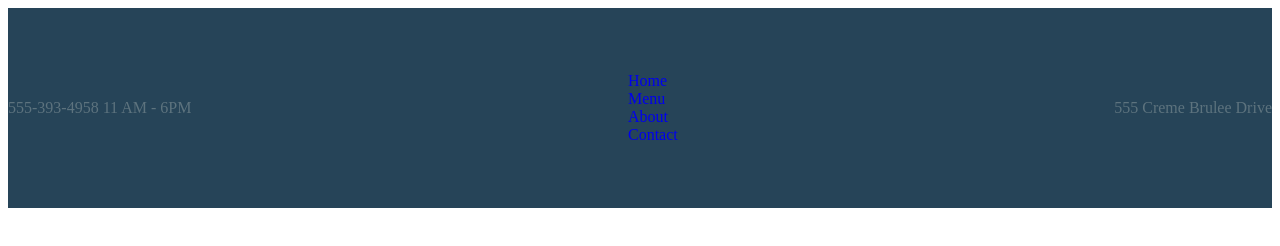
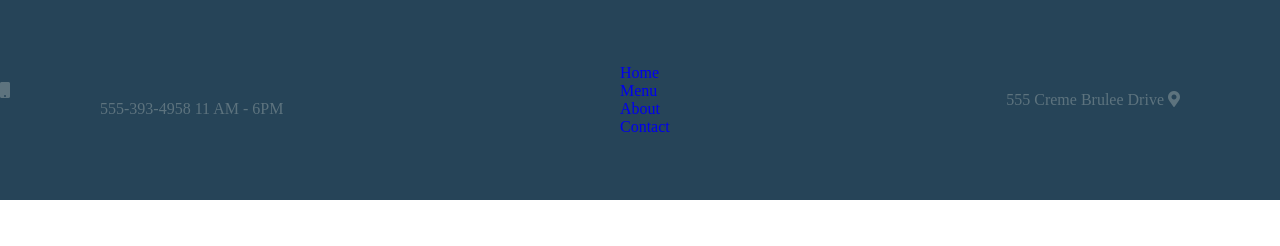
Before and after one commit to 107124/dev-desserts-0720PC10M, a plain HTML site: page index.html in a window 1280 px wide. Drawn offline with Linux system fonts and the light colour scheme.

Commit message:
added icons and flex box to the nav bar

```diff
--- a/index.html
+++ b/index.html
@@ -6,15 +6,20 @@
     <meta name="viewport" content="width=device-width, initial-scale=1.0">
     <title>Home</title>
     <link rel="stylesheet" href="styles.css">
+    <link rel="stylesheet" href="https://use.fontawesome.com/releases/v5.8.1/css/all.css" integrity="sha384-50oBUHEmvpQ+1lW4y57PTFmhCaXp0ML5d60M1M7uH2+nqUivzIebhndOJK28anvf" crossorigin="anonymous">
 </head>
 
 <body>
     <div class="nav-bar">
-        <!-- Nav bar -->
-        <div class="phone-hours-wrapper">
-            <!-- phone and hours -->
-            555-393-4958
-            11 AM - 6PM
+        <div class="left-column">
+            <div class="icon">
+                <i class="fas fa-mobile"></i>
+            </div>
+
+            <div class="phone-hours-wrapper">
+                555-393-4958
+                11 AM - 6PM
+            </div>
         </div>
 
         <div>
@@ -35,6 +40,7 @@
         </div>
         <div class="address-wrapper">
             555 Creme Brulee Drive
+            <i class="fas fa-map-marker-alt"></i>
         </div>
     </div>
 
--- a/styles.css
+++ b/styles.css
@@ -4,6 +4,10 @@ Gray: #3F4045
 coffee brown: #30292F
 Cadet: #5D737E
 */
+
+body {
+    margin: 0px;
+}
 
 .nav-bar {
     display: flex;
@@ -15,11 +19,11 @@ Cadet: #5D737E
 }
 
 .phone-hours-wrapper {
-
+    padding-left: 100px;
 }
 
 .address-wrapper {
-
+    padding-right: 100px;
 }
 
 .link {
```
